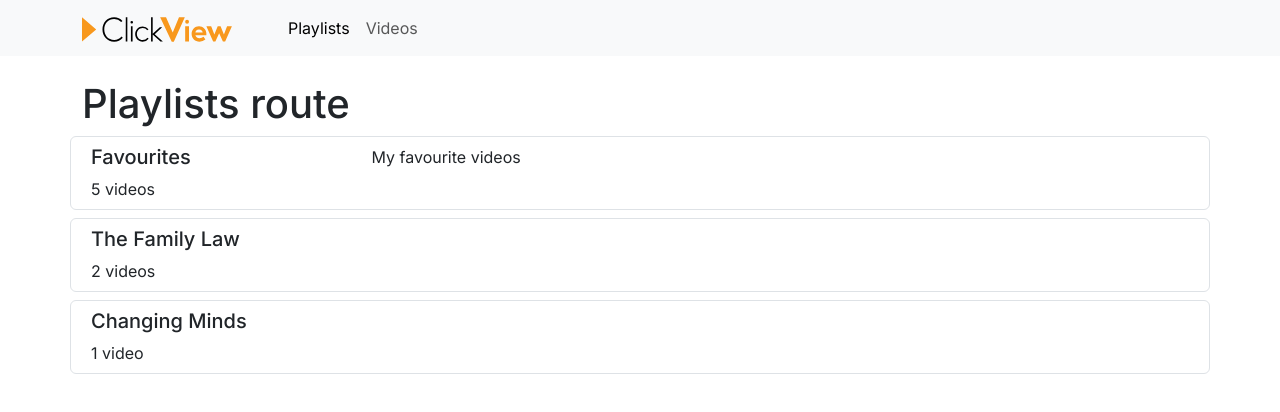
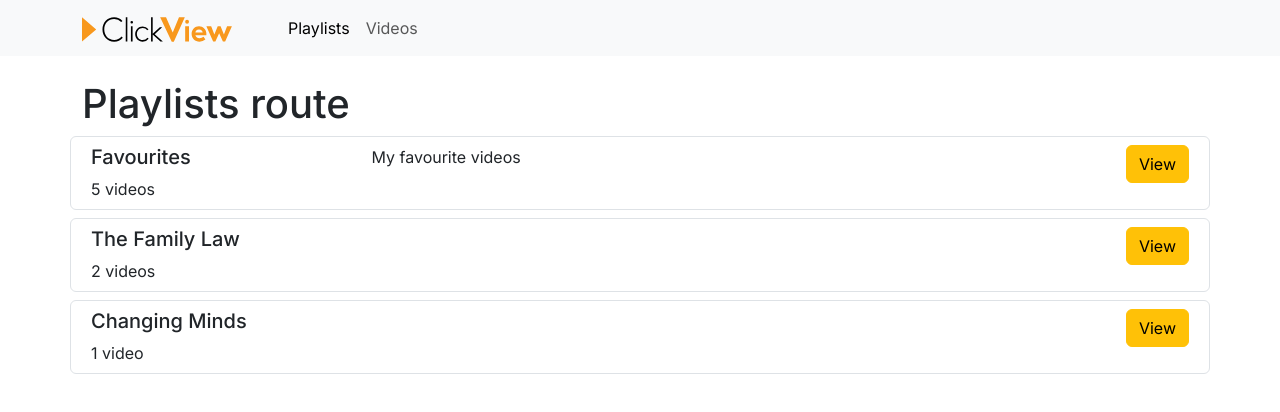
Before and after one commit to Shanmai588/Clickview-Frontend-Practical, a Next.js app: page /playlists in a window 1280 px wide. Shown: the top 412 px of the page. Built offline with nearby package versions, Linux system fonts and the light colour scheme.

Commit message:
add video list to videos, task 2 finished

```diff
--- a/src/app/videos/page.tsx
+++ b/src/app/videos/page.tsx
@@ -1,7 +1,10 @@
+import VideoList from "@/components/video-list";
+
 export default function VideosPage() {
   return (
     <>
       <h1>Videos route</h1>
+      <VideoList></VideoList>
     </>
   );
 }
--- a/src/components/playlist-item.tsx
+++ b/src/components/playlist-item.tsx
@@ -1,5 +1,6 @@
-import { Col, Row } from 'react-bootstrap';
-import { Playlist } from '../interfaces/playlist';
+import { Button, Col, Row } from "react-bootstrap";
+import { Playlist } from "../interfaces/playlist";
+import Link from "next/link";
 
 interface PlaylistItemProps {
   playlist: Playlist;
@@ -8,17 +9,25 @@ interface PlaylistItemProps {
 export function PlaylistItem(props: PlaylistItemProps) {
   const { playlist } = props;
 
-  const videoCount = playlist.videoIds.length === 1 ? '1 video' : `${playlist.videoIds.length} videos`;
+  const videoCount =
+    playlist.videoIds.length === 1
+      ? "1 video"
+      : `${playlist.videoIds.length} videos`;
 
   return (
-    <Row className='border rounded p-2 mb-2'>
-      <Col xs='12' md='3'>
-        <h2 className='h5'>{playlist.name}</h2>
-        <p className='mb-0'>{videoCount}</p>
+    <Row className="border rounded p-2 mb-2">
+      <Col xs="12" md="3">
+        <h2 className="h5">{playlist.name}</h2>
+        <p className="mb-0">{videoCount}</p>
       </Col>
-      <Col xs='12' md='9'>
-        <p className='mb-0'>{playlist.description}</p>
+      <Col xs="12" md="9" className="d-flex justify-content-between">
+        <p className="mb-0">{playlist.description}</p>
+        <div className="ml-auto">
+          <Link href={"/playlists/" + playlist.id}>
+            <Button className="btn btn-warning">View</Button>
+          </Link>
+        </div>
       </Col>
     </Row>
-  )
+  );
 }
--- a/src/components/playlist-list.tsx
+++ b/src/components/playlist-list.tsx
@@ -3,6 +3,8 @@ import VideoItem from "./video-item";
 import { Playlist } from "@/interfaces/playlist";
 import { PlaylistItem } from "./playlist-item";
 import { get } from "@/services/apiHelper";
+import Link from "next/link";
+import { Button } from "react-bootstrap";
 interface Props {
   children?: ReactNode;
 }
@@ -14,14 +16,12 @@ const PlaylistList = async ({ children }: Props) => {
         ERROR: {error.message} with status: {error.status}{" "}
       </h1>
     );
-  console.log(playlists);
   return (
     <>
       {playlists.map((p: Playlist) => {
         return (
           <>
             <PlaylistItem key={p.id} playlist={p}></PlaylistItem>
-            {children}
           </>
         );
       })}
```
Also changed, not shown: src/components/video-item.tsx (+13 -7 lines), src/components/video-list.tsx (+12 -3 lines).
